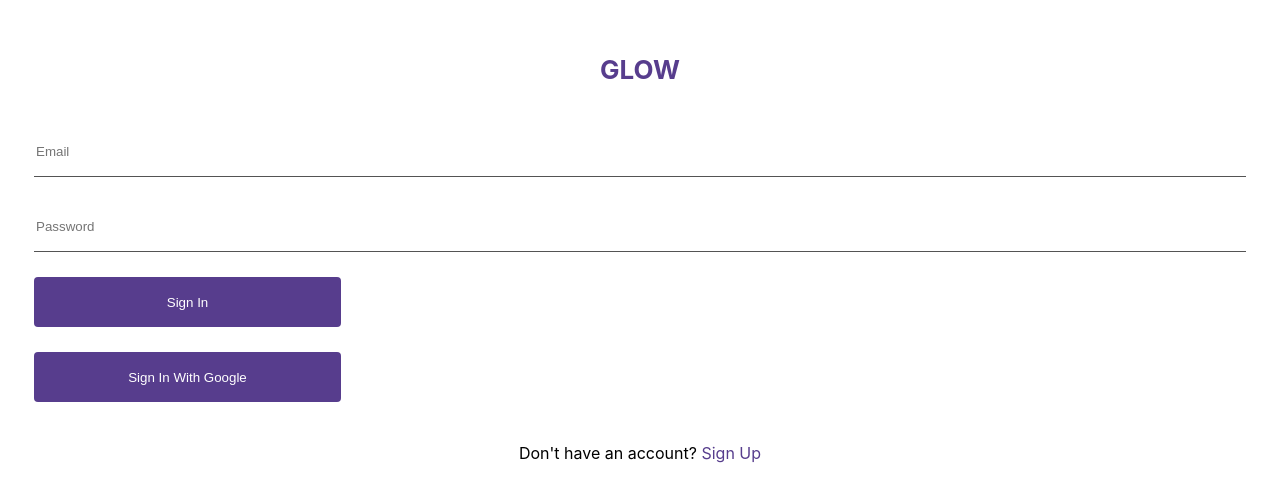
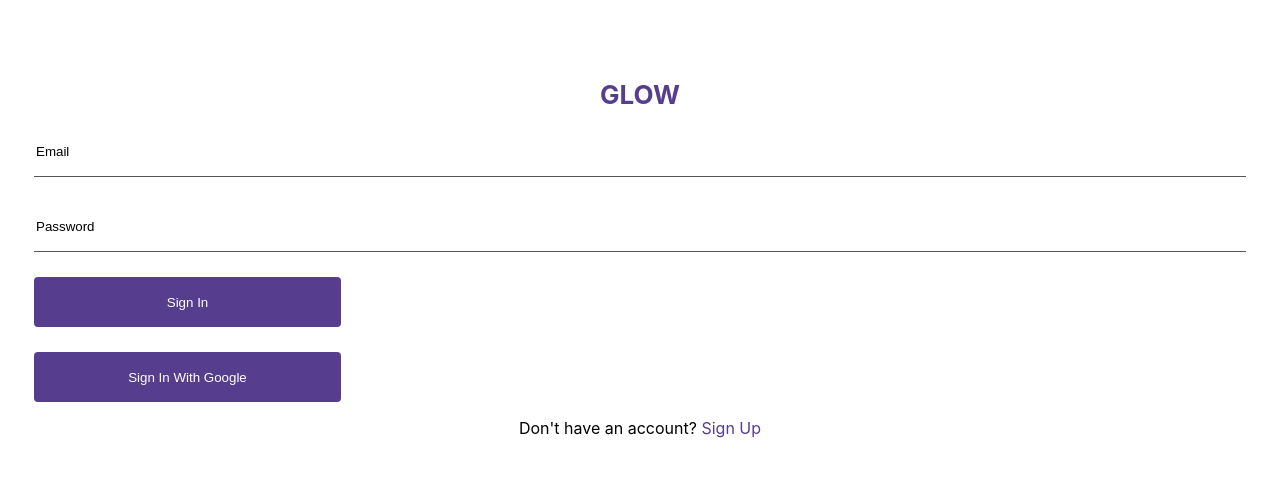
Before and after one commit to Glow-Carrots-App/glow-web, a Next.js app: page /sign-in in a window 1280 px wide. Shown: the part 142-644 px from the top of the page. Built offline with nearby package versions, Linux system fonts and the light colour scheme; no server answers.

Commit message:
gap deletion and placeholder taxt changed to black

```diff
--- a/components/SignInForm/styles.module.css
+++ b/components/SignInForm/styles.module.css
@@ -12,6 +12,10 @@
   border-color: black;
 }
 
+.signInFields::placeholder {
+  color: black;
+}
+
 .signInButton {
   background-color: #573d8d;
   color: white;
--- a/pages/sign-in/styles.module.css
+++ b/pages/sign-in/styles.module.css
@@ -4,7 +4,6 @@
   justify-content: center;
   text-align: center;
   height: 100vh;
-  gap: 25px;
 }
 
 .signInText {
```
